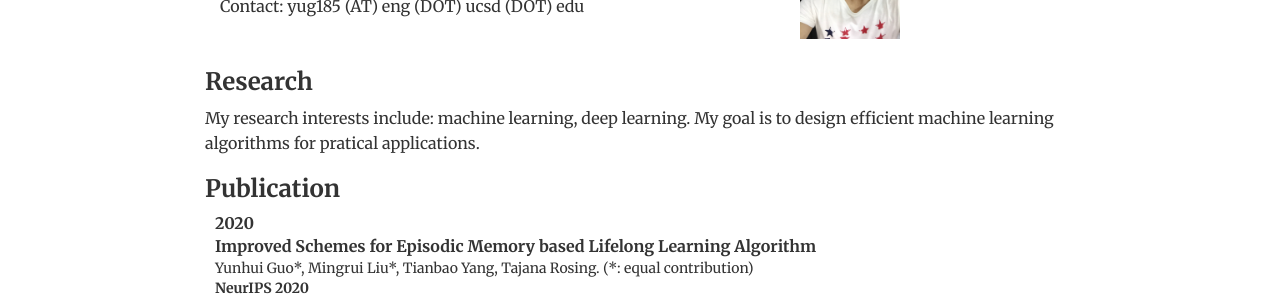
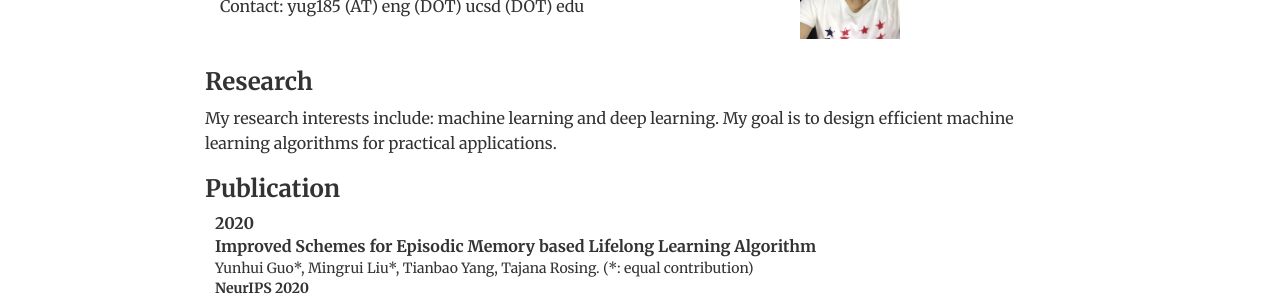
Before and after one commit to yunhuiguo/yunhuiguo.github.io, a Jekyll site: the page built from index.html, in a window 1280 px wide. Shown: the part 267-567 px from the top of the page. Built offline with Jekyll 4.4.1, drawn with Linux system fonts in a browser that asks for light colours.

Commit message:
Update index.html

```diff
--- a/index.html
+++ b/index.html
@@ -22,7 +22,7 @@ description: Yunhui Guo
 	</div>
 
 	<h3>Research</h3>
-	<p> My research interests include: machine learning, deep learning. My goal is to design efficient machine learning algorithms for pratical applications. </p>
+	<p> My research interests include: machine learning and deep learning. My goal is to design efficient machine learning algorithms for practical applications. </p>
 
 	<h3> Publication </h3>
 
```
